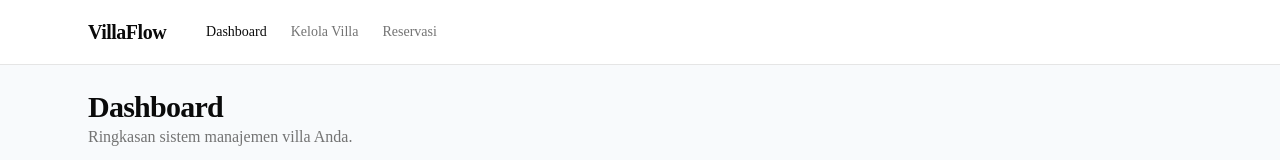
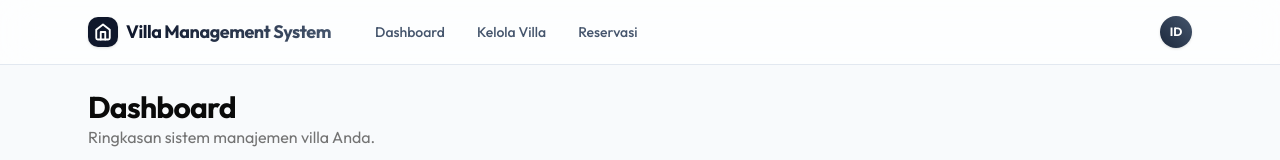
Before and after one commit to qweersq/villa-management-system, a Next.js app: page / in a window 1280 px wide. Shown: the top 160 px of the page. Built offline with nearby package versions, Linux system fonts and the light colour scheme; no server answers; the database is empty.

Commit message:
style: redesign navbar, update font to Outfit, and fix prisma client cache

```diff
--- a/src/app/layout.tsx
+++ b/src/app/layout.tsx
@@ -1,14 +1,8 @@
 import type { Metadata } from "next";
-import { Geist, Geist_Mono } from "next/font/google";
+import { Outfit } from "next/font/google";
 import "./globals.css";
 
-const geistSans = Geist({
-  variable: "--font-geist-sans",
-  subsets: ["latin"],
-});
-
-const geistMono = Geist_Mono({
-  variable: "--font-geist-mono",
+const outfit = Outfit({
   subsets: ["latin"],
 });
 
@@ -25,15 +19,30 @@ export default function RootLayout({
   return (
     <html
       lang="en"
-      className={`${geistSans.variable} ${geistMono.variable} h-full antialiased`}
+      className={`${outfit.className} h-full antialiased`}
     >
       <body className="min-h-full flex flex-col bg-slate-50">
-        <nav className="border-b bg-white">
-          <div className="flex h-16 items-center px-6 max-w-6xl mx-auto gap-6">
-            <h2 className="text-xl font-bold tracking-tight mr-4">VillaFlow</h2>
-            <a href="/" className="text-sm font-medium transition-colors hover:text-primary">Dashboard</a>
-            <a href="/villas" className="text-sm font-medium text-muted-foreground transition-colors hover:text-primary">Kelola Villa</a>
-            <a href="/reservations" className="text-sm font-medium text-muted-foreground transition-colors hover:text-primary">Reservasi</a>
+        <nav className="sticky top-0 z-50 w-full border-b border-slate-200 bg-white/70 backdrop-blur-lg">
+          <div className="flex h-16 items-center justify-between px-6 max-w-6xl mx-auto">
+            <div className="flex items-center gap-8">
+              <a href="/" className="flex items-center gap-2 transition-transform hover:scale-105 duration-300">
+                <div className="bg-slate-900 text-white p-1.5 rounded-lg shadow-sm">
+                  <svg xmlns="http://www.w3.org/2000/svg" width="18" height="18" viewBox="0 0 24 24" fill="none" stroke="currentColor" strokeWidth="2.5" strokeLinecap="round" strokeLinejoin="round"><path d="M3 9l9-7 9 7v11a2 2 0 0 1-2 2H5a2 2 0 0 1-2-2z"></path><polyline points="9 22 9 12 15 12 15 22"></polyline></svg>
+                </div>
+                <span className="text-lg font-bold tracking-tight bg-gradient-to-r from-slate-900 to-slate-600 bg-clip-text text-transparent">Villa Management System</span>
+              </a>
+              <div className="hidden md:flex items-center gap-2">
+                <a href="/" className="text-sm font-medium text-slate-600 transition-all hover:text-slate-900 hover:bg-slate-100 px-3 py-2 rounded-md">Dashboard</a>
+                <a href="/villas" className="text-sm font-medium text-slate-600 transition-all hover:text-slate-900 hover:bg-slate-100 px-3 py-2 rounded-md">Kelola Villa</a>
+                <a href="/reservations" className="text-sm font-medium text-slate-600 transition-all hover:text-slate-900 hover:bg-slate-100 px-3 py-2 rounded-md">Reservasi</a>
+              </div>
+            </div>
+
+            <div className="flex items-center gap-3">
+              <div className="h-8 w-8 rounded-full bg-gradient-to-tr from-slate-800 to-slate-600 flex items-center justify-center shadow-sm">
+                <span className="text-xs font-bold text-white">ID</span>
+              </div>
+            </div>
           </div>
         </nav>
         <main className="flex-1 w-full max-w-6xl mx-auto p-6">
```
